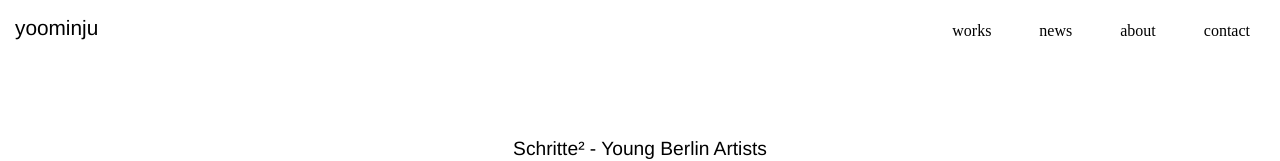
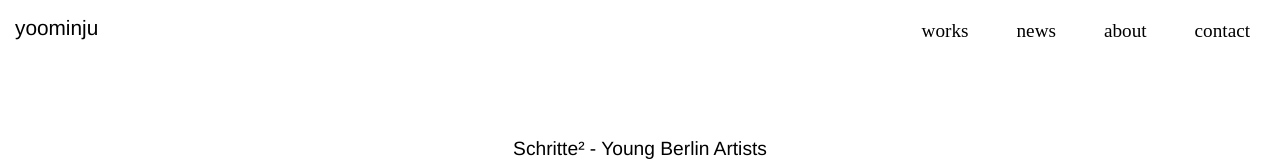
Before and after one commit to YooUisun/yoominju, a React (Create React App) app: page /work/1 in a window 1280 px wide. Shown: the top 161 px of the page. Built offline with nearby package versions, Linux system fonts and the light colour scheme.

Commit message:
크기 수정

```diff
--- a/src/NavBar/NavBar.css
+++ b/src/NavBar/NavBar.css
@@ -37,7 +37,7 @@
 }
 
 .nav-list li a {
-  font-size: 1rem;
+  font-size: 1.2rem;
   color: #000000;
   text-decoration: none;
   transition: color 0.3s ease;
@@ -57,7 +57,7 @@
 /* ✅ 'MENU' 텍스트 버튼 스타일 */
 .menu-toggle-button {
   display: none; /* 기본적으로 숨김 (모바일에서만 보이도록 미디어 쿼리 사용) */
-  font-size: 1.3rem; /* 텍스트 크기 */
+  font-size: 1.2rem; /* 텍스트 크기 */
   font-weight: 200;
   font-family: "Helvetica Neue", sans-serif;
   color: #000000; /* 텍스트 색상 */
```
